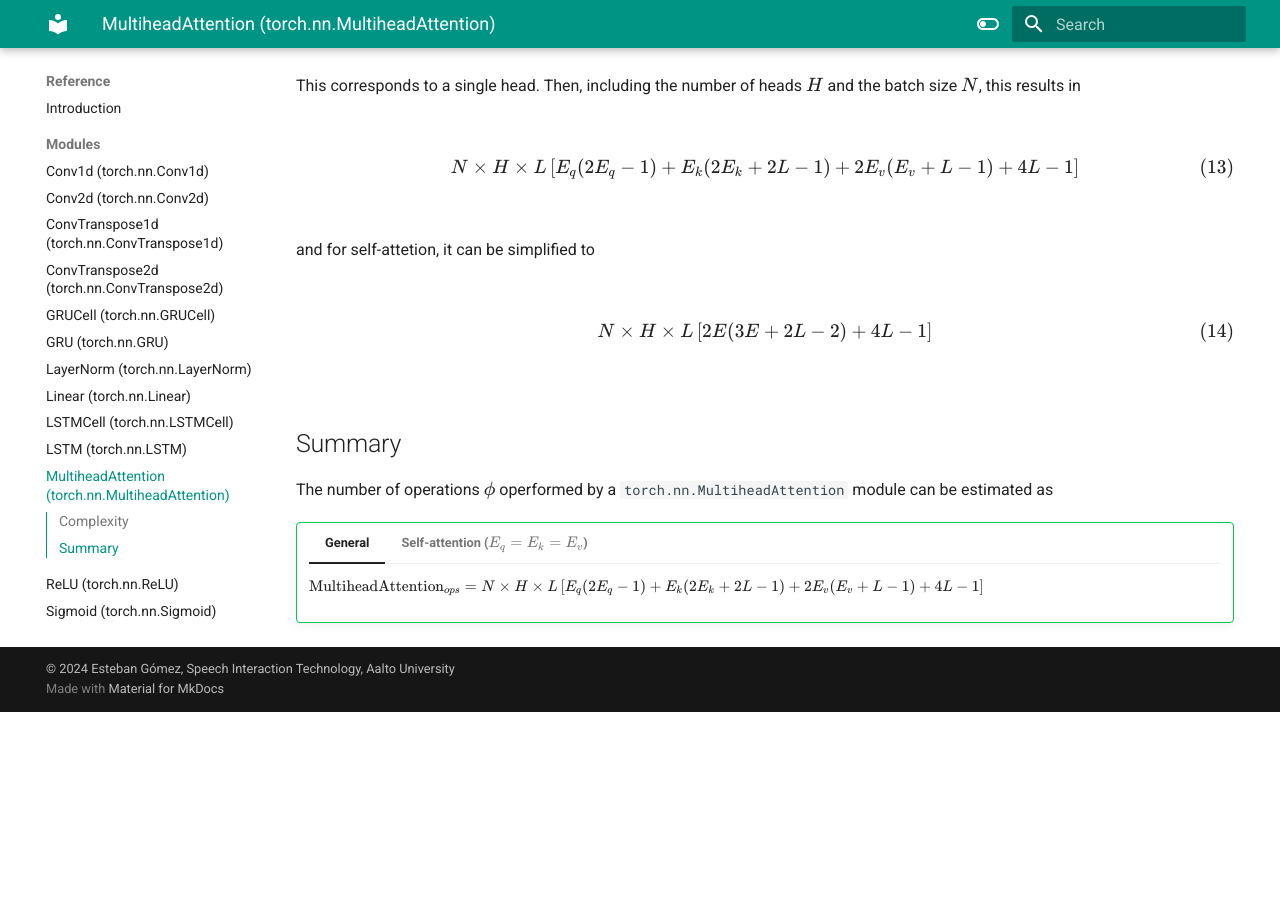
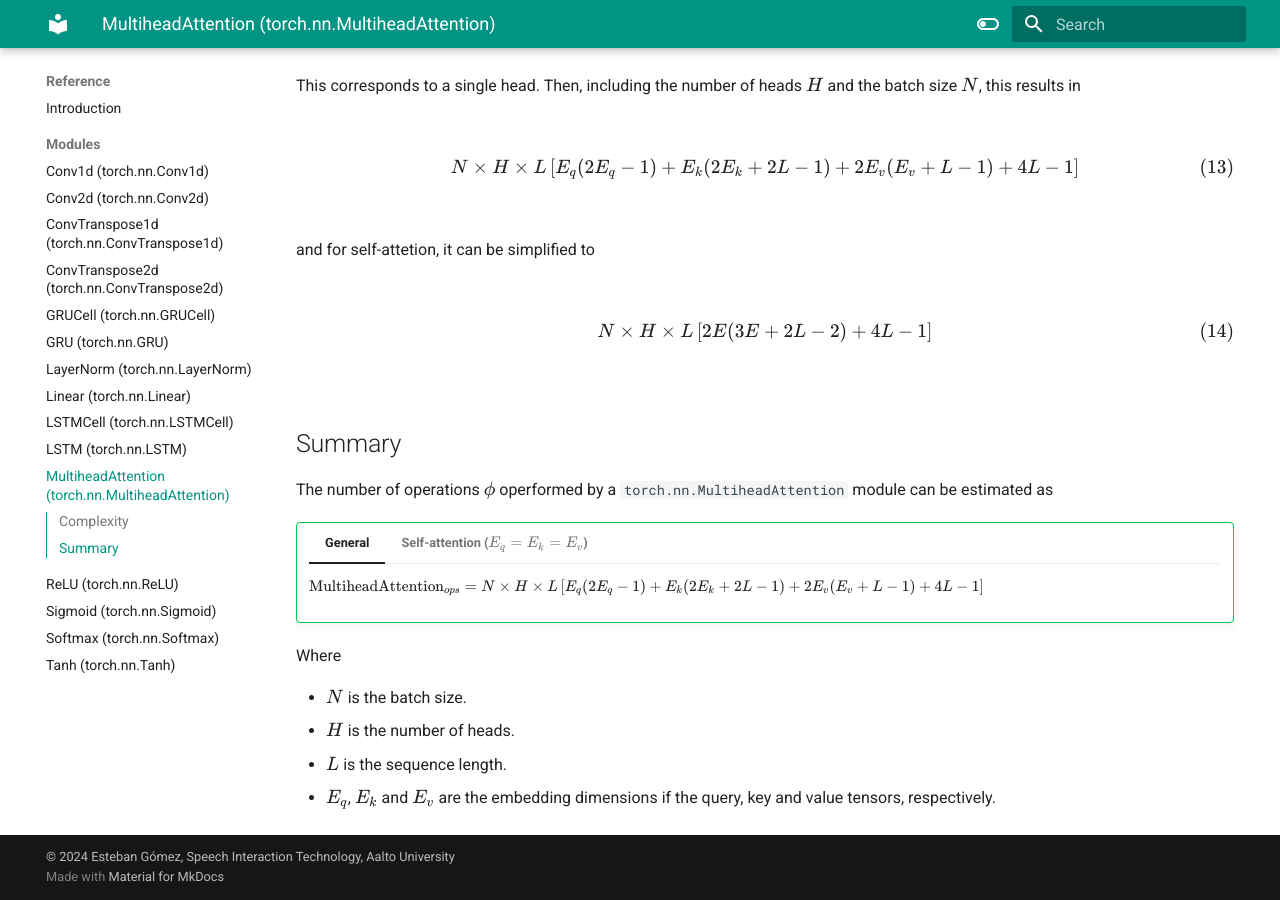
Before and after one commit to eagomez2/moduleprofiler, an MkDocs documentation site: the page built from docs/modules/multiheadattention.md, in a window 1280 px wide and 900 px high, scrolled down 3071 px. Built offline with MkDocs 1.6.1 and Material for MkDocs 9.7.7, drawn with Linux system fonts in a browser that asks for light colours; comment, search, counter and statistics services are not loaded; before the commit the page ends 3783 px from its top, so only the background shows below that.

Commit message:
Update docs

```diff
--- a/docs/modules/multiheadattention.md
+++ b/docs/modules/multiheadattention.md
@@ -127,3 +127,10 @@
 
     === "Self-attention ($E_q=E_k=E_v$)"
         $\text{MultiheadAttention}_{ops}=N\times H\times L\left[2E(3E+2L-2) + 4L - 1\right]$
+
+Where
+
+* $N$ is the batch size.
+* $H$ is the number of heads.
+* $L$ is the sequence length.
+* $E_q$, $E_k$ and $E_v$ are the embedding dimensions if the query, key and value tensors, respectively.
```
